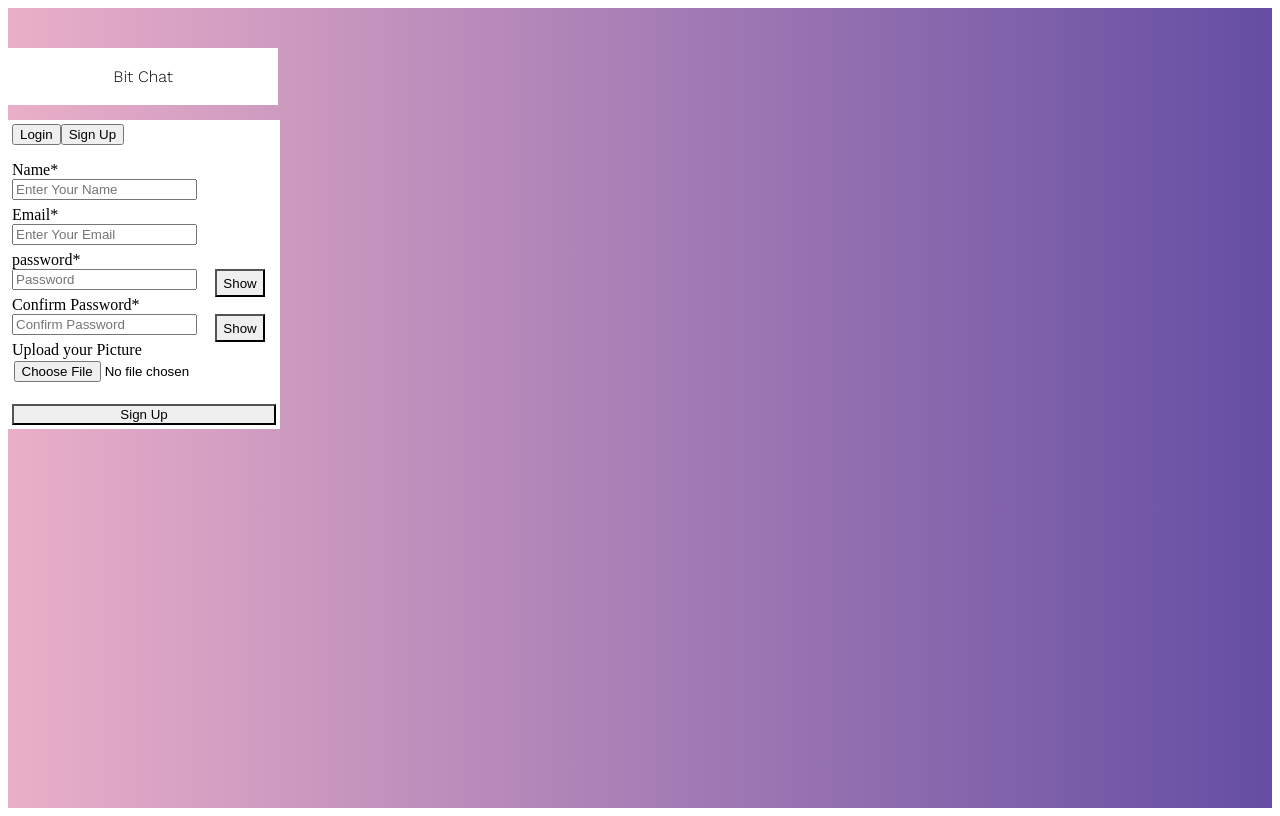
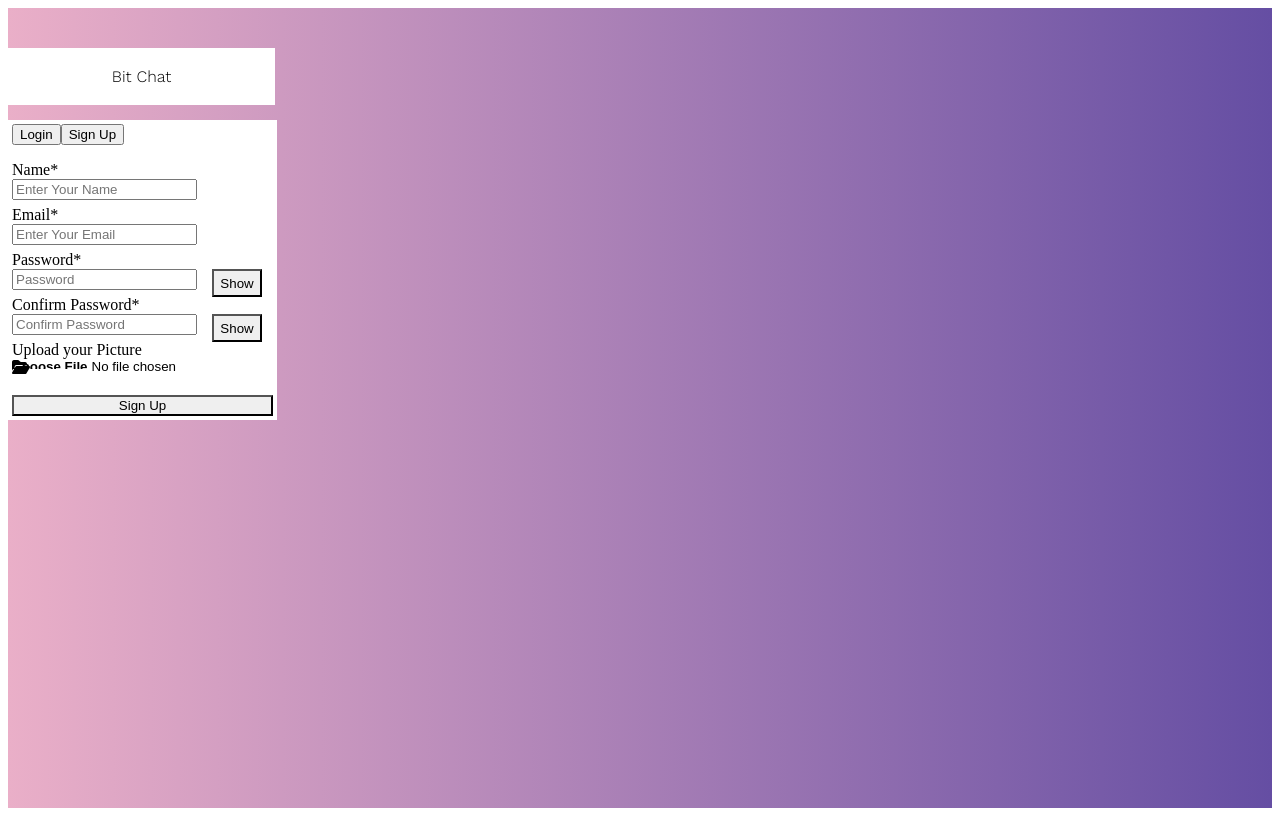
Before and after one commit to CyberWarrior1224/bitChat, a React (Create React App) app in the folder frontend/: page / in a window 1280 px wide. Both pictures are taken after a click on the tab "Sign Up". Built offline with nearby package versions, Linux system fonts and the light colour scheme; the HTML template or start-up script is replaced by a standard one.

Commit message:
File upload button modified

```diff
--- a/frontend/public/index.html
+++ b/frontend/public/index.html
@@ -11,6 +11,10 @@
     />
     <link rel="apple-touch-icon" href="%PUBLIC_URL%/logo192.png" />
     <link rel="manifest" href="%PUBLIC_URL%/manifest.json" />
+
+    <!-- Font Awesome Kit -->
+    <script src="https://kit.fontawesome.com/4d9fb75992.js" crossorigin="anonymous"></script>
+
     <title>Chat App</title>
   </head>
   <body>
--- a/frontend/src/components/Authentication/Login.jsx
+++ b/frontend/src/components/Authentication/Login.jsx
@@ -138,7 +138,10 @@ const Login = () => {
           setCredentials({ email: "guest@example.com", password: "123456" });
         }}
       >
-        Get Guest User Credentials
+        <i
+          className="fas fa-user-alt"
+          style={{ fontSize: "15px", marginRight: 8 }}
+        /> Get Guest User Credentials
       </Button>
     </Stack>
   );
--- a/frontend/src/components/Authentication/Signup.jsx
+++ b/frontend/src/components/Authentication/Signup.jsx
@@ -4,6 +4,7 @@ import {
   FormLabel,
   Input,
   InputGroup,
+  InputLeftElement,
   InputRightElement,
   Stack,
   useToast,
@@ -196,7 +197,7 @@ const Signup = () => {
 
       <Stack spacing="5">
         <FormControl isRequired id="password">
-          <FormLabel htmlFor="password">password</FormLabel>
+          <FormLabel htmlFor="password">Password</FormLabel>
           <InputGroup>
             <InputRightElement w="4.5rem">
               <Button h="1.75rem" size="sm" onClick={() => setShow(!show)}>
@@ -216,7 +217,7 @@ const Signup = () => {
 
       <Stack spacing="5">
         <FormControl isRequired id="confirmPassword">
-          <FormLabel htmlFor="password">Confirm Password</FormLabel>
+          <FormLabel htmlFor="confirmPassword">Confirm Password</FormLabel>
           <InputGroup>
             <InputRightElement w="4.5rem">
               <Button h="1.75rem" size="sm" onClick={() => setShow(!show)}>
@@ -236,14 +237,32 @@ const Signup = () => {
 
       <Stack spacing="5">
         <FormControl id="pic">
-          <FormLabel>Upload your Picture</FormLabel>
+          <FormLabel htmlFor="pic">Upload your Picture</FormLabel>
+
+          <InputGroup>
+            <InputLeftElement pointerEvents="none">
+              <i className="fas fa-folder-open" />
+            </InputLeftElement>
+
             <Input
               type="file"
               name="pic"
-            p={1.5}
               accept="image/*"
+              isInvalid={true}
+              errorBorderColor="#eaafc8"
+              sx={{
+                "::file-selector-button": {
+                  height: 10,
+                  padding: 0,
+                  mr: 4,
+                  background: "none",
+                  border: "none",
+                  fontWeight: "bold",
+                },
+              }}
               onChange={(e) => handleUploadPicture(e)}
             />
+          </InputGroup>
         </FormControl>
       </Stack>
 
--- /dev/null
+++ b/frontend/src/components/FileUpload.jsx
@@ -0,0 +1,45 @@
+import {
+  FormControl,
+  FormHelperText,
+  FormLabel,
+  Input,
+  InputGroup,
+  InputLeftElement,
+} from "@chakra-ui/react";
+
+const FileUpload = () => {
+  return (
+    <FormControl>
+      <FormLabel>Upload your Picture</FormLabel>
+
+      <InputGroup size="md">
+        <InputLeftElement pointerEvents="none">
+          <i class="fas fa-folder-open" />
+        </InputLeftElement>
+
+        <Input
+          type="file"
+          id="fileupload"
+          isInvalid={true}
+          errorBorderColor="#eaafc8"
+          sx={{
+            "::file-selector-button": {
+              height: 10,
+              padding: 0,
+              mr: 4,
+              background: "none",
+              border: "none",
+              fontWeight: "bold",
+            },
+          }}
+        />
+      </InputGroup>
+
+      <FormHelperText>
+        <i class="fas fa-paperclip" /> Attach your profile picture.
+      </FormHelperText>
+    </FormControl>
+  );
+};
+
+export default FileUpload;
--- a/frontend/src/components/index.js
+++ b/frontend/src/components/index.js
@@ -1,2 +1,3 @@
 export { default as Login } from "./Authentication/Login";
 export { default as Signup } from "./Authentication/Signup";
+export { default as FileUpload } from "./FileUpload";
```
Lines whose indentation alone changed are shown as unchanged.
